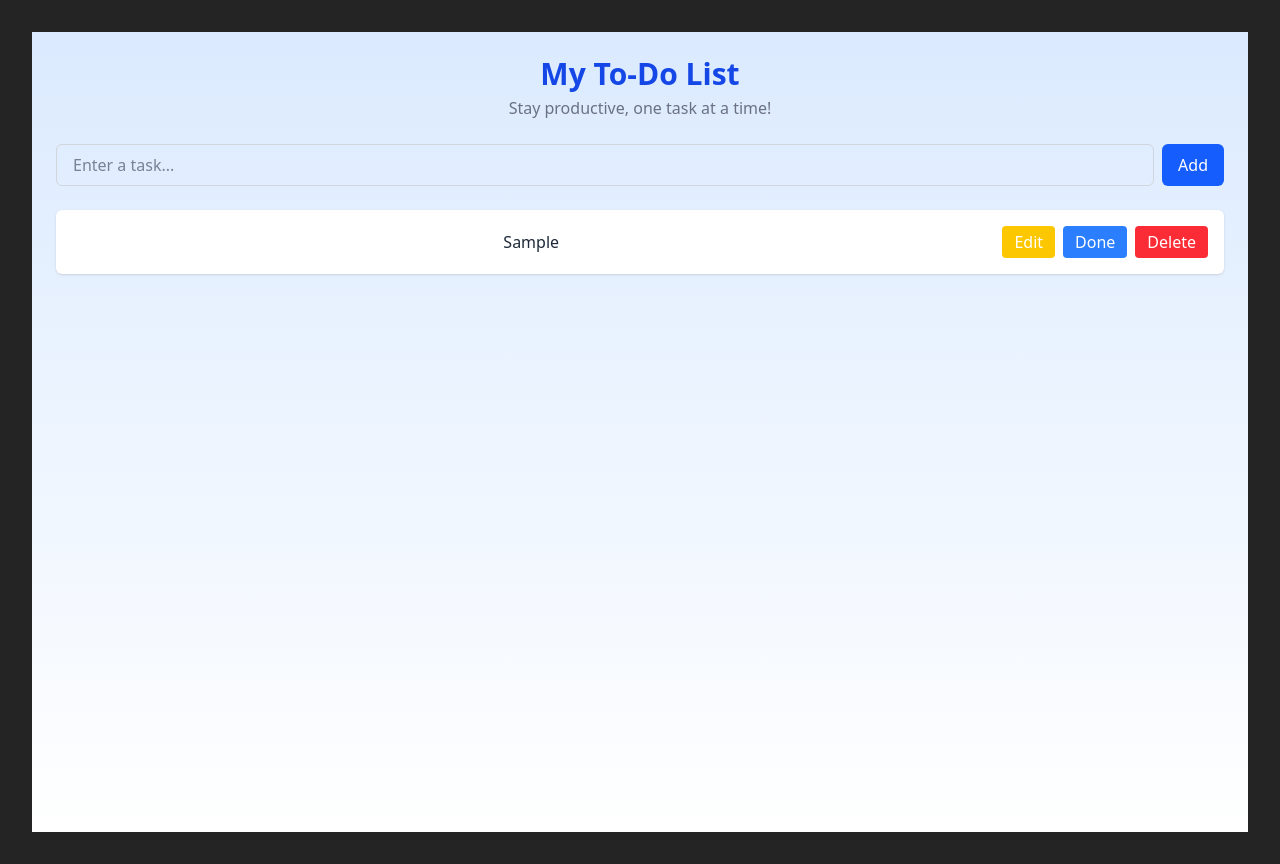
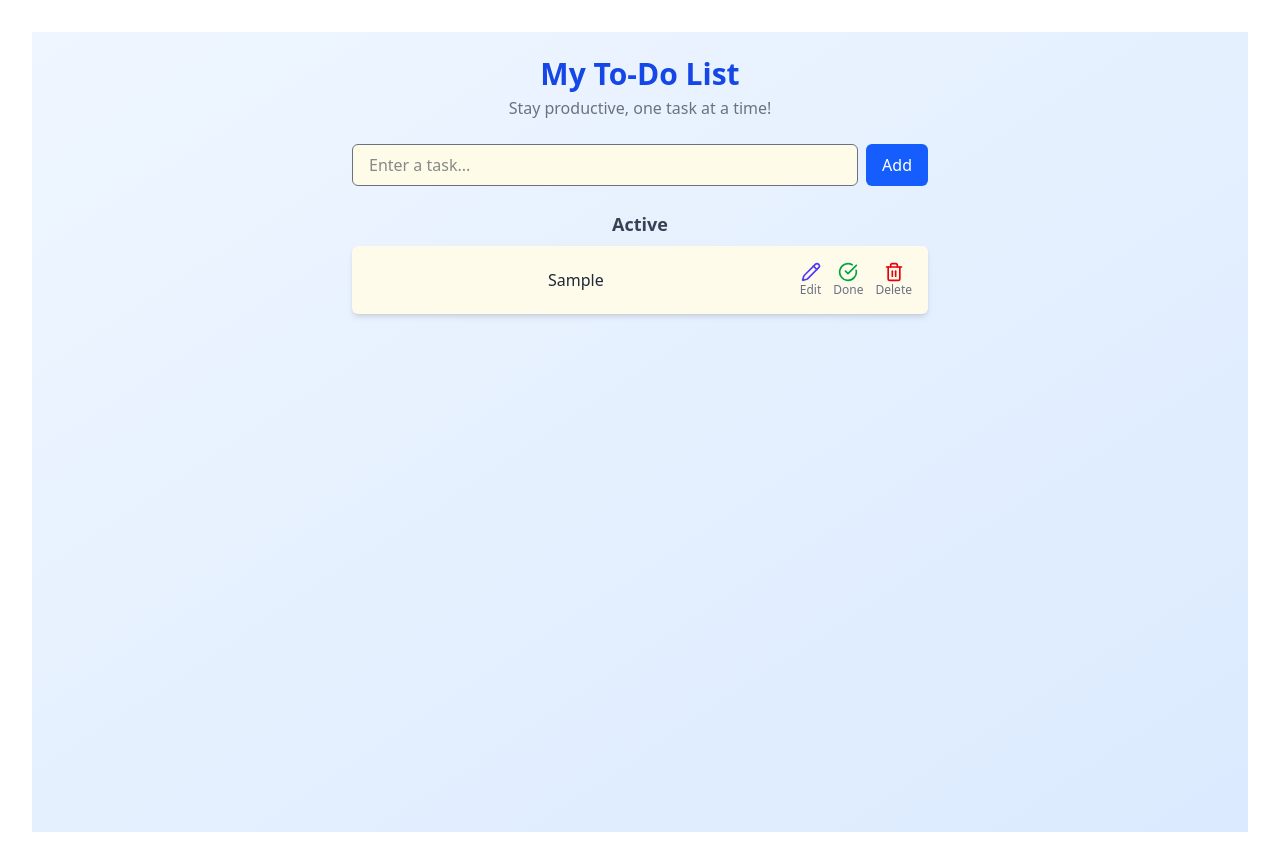
Before and after one commit to Rawat107/to-do-list-app, a React (Vite) app in the folder my-todo-list/: page / in a window 1280 px wide. Both pictures are taken after typing "Sample" into the empty fields and a click on the button "Add". Built offline with nearby package versions, Linux system fonts and the light colour scheme.

Commit message:
completed

```diff
--- a/my-todo-list/package.json
+++ b/my-todo-list/package.json
@@ -11,6 +11,7 @@
   },
   "dependencies": {
     "@tailwindcss/vite": "^4.1.6",
+    "lucide-react": "^0.511.0",
     "react": "^19.1.0",
     "react-dom": "^19.1.0",
     "tailwindcss": "^4.1.6"
--- a/my-todo-list/src/App.jsx
+++ b/my-todo-list/src/App.jsx
@@ -1,11 +1,18 @@
-import { useState } from 'react';
+import { useEffect, useState } from 'react';
 import Header from './components/Header';
 import ToDoList from './components/ToDoList';
-import './App.css';
+import './App.css'
+function App() {
+  const [todos, setTodos] = useState(() => {
+    const savedTodos = localStorage.getItem('todos');
+    return savedTodos ? JSON.parse(savedTodos) : [];
+  });
 
-function App() {
-  const [todos, setTodos] = useState([]);
   const [input, setInput] = useState('');
+
+  useEffect(() => {
+    localStorage.setItem('todos', JSON.stringify(todos));
+  }, [todos]);
 
   const addTodo = () => {
     if (input.trim()) {
@@ -17,9 +24,11 @@ function App() {
     }
   };
 
-  const deleteTodo = (id) => {
-    setTodos(todos.filter((todo) => todo.id !== id));
+  const handleKeyDown = (e) => {
+    if (e.key === 'Enter') addTodo();
   };
+
+  const deleteTodo = (id) => setTodos(todos.filter((todo) => todo.id !== id));
 
   const toggleComplete = (id) => {
     setTodos(
@@ -46,24 +55,25 @@ function App() {
   };
 
   return (
-    <div className="min-h-screen bg-gradient-to-b from-blue-100 to-white p-6">
+    <div className="min-h-screen bg-gradient-to-br from-blue-50 to-blue-100 p-6">
+      <div className="max-w-xl mx-auto">
         <Header />
         <div className="flex gap-2 mt-6">
           <input
             type="text"
             value={input}
             onChange={(e) => setInput(e.target.value)}
+            onKeyDown={handleKeyDown}
             placeholder="Enter a task..."
-          className="w-full px-4 py-2 border border-gray-300 rounded-md focus:outline-none focus:ring-2 focus:ring-blue-400 text-gray-900"
+            className="flex-grow px-4 py-2 bg-yellow-50 border border-gray-500 rounded-md focus:outline-none focus:ring-2 focus:ring-blue-400 text-gray-900 text-base"
           />
           <button
             onClick={addTodo}
-          className="bg-blue-600 text-white px-4 py-2 rounded-md hover:bg-blue-700 transition"
+            className="bg-blue-600 text-white px-4 py-2 rounded-md hover:bg-blue-700 transition cursor-pointer"
           >
             Add
           </button>
         </div>
-
         <ToDoList
           todos={todos}
           deleteTodo={deleteTodo}
@@ -72,6 +82,7 @@ function App() {
           editTodo={editTodo}
         />
       </div>
+    </div>
   );
 }
 
--- a/my-todo-list/src/components/ToDoItem.jsx
+++ b/my-todo-list/src/components/ToDoItem.jsx
@@ -1,55 +1,91 @@
 import { useState } from 'react';
+import { Pencil, Trash2, CheckCircle, RotateCcw, Save } from 'lucide-react';
 
 function ToDoItem({ todo, toggleComplete, deleteTodo, toggleEdit, editTodo }) {
   const [editedText, setEditedText] = useState(todo.text);
 
+  const handleEditKeyDown = (e) => {
+    if (e.key === 'Enter') {
+      editTodo(todo.id, editedText);
+    }
+  };
+
+  const handleEditClick = () => {
+    editTodo(todo.id, editedText);
+  };
+
   return (
-    <div
-      className={`flex justify-between items-center p-4 rounded-md shadow-sm ${
-        todo.completed ? 'bg-gray-200 text-gray-500 line-through' : 'bg-white text-gray-800'
-      }`}
-    >
+    <div className="bg-amber-50 shadow-md p-4 rounded-md flex justify-between items-center transition-all duration-300 animate-fadeIn">
+      <div className="flex-grow">
         {todo.isEditing ? (
           <input
             type="text"
-          className="border px-3 py-1 rounded w-full mr-3 text-gray-900"
+            className="w-full border px-3 py-1 rounded text-gray-900 bg-purple-100"
             value={editedText}
             onChange={(e) => setEditedText(e.target.value)}
+            onKeyDown={handleEditKeyDown}
           />
         ) : (
-        <span className="flex-grow font-medium text-base">{todo.text}</span>
+          <span
+            className={`text-base font-medium ${
+              todo.completed ? 'line-through text-gray-500' : 'text-gray-800'
+            }`}
+          >
+            {todo.text}
+          </span>
+        )}
+      </div>
+
+      <div className="flex items-center space-x-3 ml-4">
+        {!todo.completed && !todo.isEditing && (
+          <div className="flex flex-col items-center">
+            <button
+              onClick={() => toggleEdit(todo.id)}
+              className="text-indigo-600 hover:text-indigo-800 transition cursor-pointer"
+            >
+              <Pencil size={20} />
+            </button>
+            <span className="text-xs text-gray-500">Edit</span>
+          </div>
         )}
 
-      <div className="flex gap-2 ml-3">
-        {todo.isEditing ? (
+        {todo.isEditing && (
+          <div className="flex flex-col items-center">
             <button
-            className="bg-green-500 hover:bg-green-600 text-white px-3 py-1 rounded"
-            onClick={() => editTodo(todo.id, editedText)}
+              onClick={handleEditClick}
+              className="text-green-600 hover:text-green-800 transition cursor-pointer"
             >
-            Save
+              <Save size={20} />
             </button>
-        ) : (
-          <button
-            className="bg-yellow-400 hover:bg-yellow-500 text-white px-3 py-1 rounded"
-            onClick={() => toggleEdit(todo.id)}
-          >
-            Edit
-          </button>
+            <span className="text-xs text-gray-500">Save</span>
+          </div>
         )}
 
+        <div className="flex flex-col items-center">
           <button
-          className="bg-blue-500 hover:bg-blue-600 text-white px-3 py-1 rounded"
             onClick={() => toggleComplete(todo.id)}
+            className={`${
+              todo.completed
+                ? 'text-purple-600 hover:text-purple-800'
+                : 'text-green-600 hover:text-green-800'
+            } transition cursor-pointer`}
           >
+            {todo.completed ? <RotateCcw size={20} /> : <CheckCircle size={20} />}
+          </button>
+          <span className="text-xs text-gray-500">
             {todo.completed ? 'Undo' : 'Done'}
+          </span>
+        </div>
+
+        <div className="flex flex-col items-center">
+          <button
+            onClick={() => deleteTodo(todo.id)}
+            className="text-red-600 hover:text-red-800 transition cursor-pointer"
+          >
+            <Trash2 size={20} />
           </button>
-
-        <button
-          className="bg-red-500 hover:bg-red-600 text-white px-3 py-1 rounded"
-          onClick={() => deleteTodo(todo.id)}
-        >
-          Delete
-        </button>
+          <span className="text-xs text-gray-500">Delete</span>
+        </div>
       </div>
     </div>
   );
--- a/my-todo-list/src/components/ToDoList.jsx
+++ b/my-todo-list/src/components/ToDoList.jsx
@@ -1,9 +1,17 @@
 import ToDoItem from "./ToDoItem";
 
-function ToDoList({ todos, deleteTodo, toggleComplete, toggleEdit, editTodo }){
+function ToDoList({ todos, deleteTodo, toggleComplete, toggleEdit, editTodo }) {
+  const activeTodos = todos.filter((todo) => !todo.completed);
+  const completedTodos = todos.filter((todo) => todo.completed);
+
   return (
-        <div className="mt-6 space-y-3">
-            {todos.map(todo => (
+    <div className="mt-6 space-y-6">
+      {/* Active Section */}
+      {activeTodos.length > 0 && (
+        <div>
+          <h3 className="text-lg font-semibold text-gray-700 mb-2">Active</h3>
+          <div className="space-y-4">
+            {activeTodos.map((todo) => (
               <ToDoItem
                 key={todo.id}
                 todo={todo}
@@ -14,7 +22,34 @@ function ToDoList({ todos, deleteTodo, toggleComplete, toggleEdit, editTodo }){
               />
             ))}
           </div>
-    )
+        </div>
+      )}
+
+      {/* Completed Section */}
+      {completedTodos.length > 0 && (
+        <div>
+          <h3 className="text-lg font-semibold text-gray-700 mb-2">Completed</h3>
+          <div className="space-y-4">
+            {completedTodos.map((todo) => (
+              <ToDoItem
+                key={todo.id}
+                todo={todo}
+                deleteTodo={deleteTodo}
+                toggleComplete={toggleComplete}
+                toggleEdit={toggleEdit}
+                editTodo={editTodo}
+              />
+            ))}
+          </div>
+        </div>
+      )}
+
+      {/* No tasks at all */}
+      {activeTodos.length === 0 && completedTodos.length === 0 && (
+        <p className="text-center text-gray-500">No tasks yet. Add one!</p>
+      )}
+    </div>
+  );
 }
 
 export default ToDoList;
--- a/my-todo-list/src/index.css
+++ b/my-todo-list/src/index.css
@@ -1,14 +1,17 @@
-:root {
-  font-family: system-ui, Avenir, Helvetica, Arial, sans-serif;
-  line-height: 1.5;
-  font-weight: 400;
+@import 'tailwindcss';
+@layer utilities {
+  @keyframes fadeIn {
+    0% {
+      opacity: 0;
+      transform: scale(0.95);
+    }
+    100% {
+      opacity: 1;
+      transform: scale(1);
+    }
+  }
 
-  color-scheme: light dark;
-  color: rgba(255, 255, 255, 0.87);
-  background-color: #242424;
-
-  font-synthesis: none;
-  text-rendering: optimizeLegibility;
-  -webkit-font-smoothing: antialiased;
-  -moz-osx-font-smoothing: grayscale;
+  .animate-fadeIn {
+    animation: fadeIn 0.3s ease-out;
+  }
 }
```
Also changed, not shown: 1 other file (tests, documents, lock files or other folders). Lines whose indentation alone changed are shown as unchanged.
